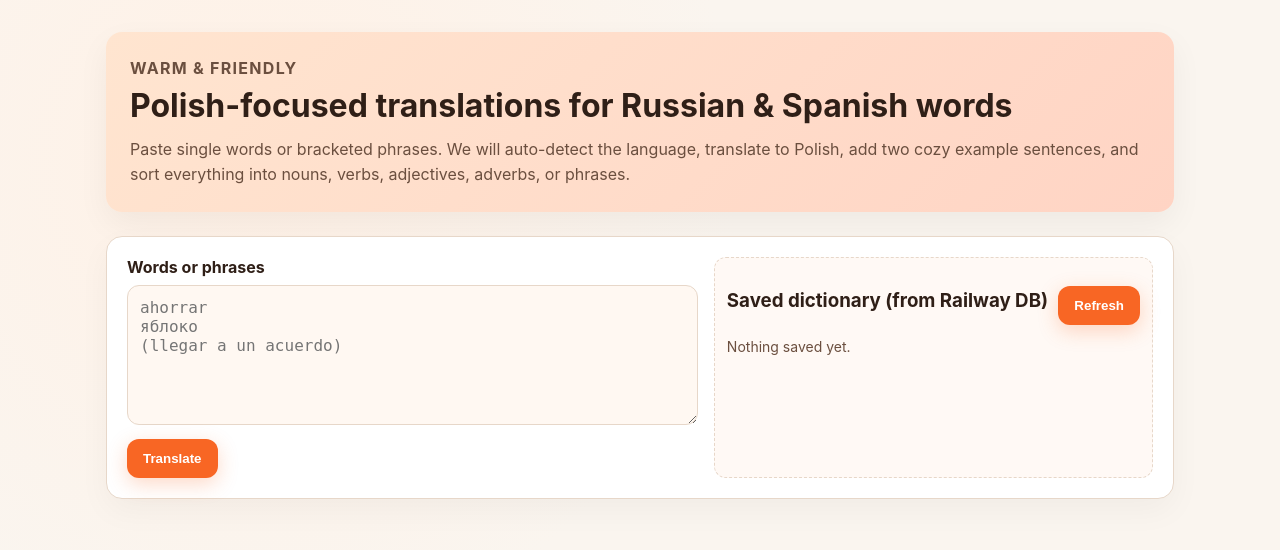
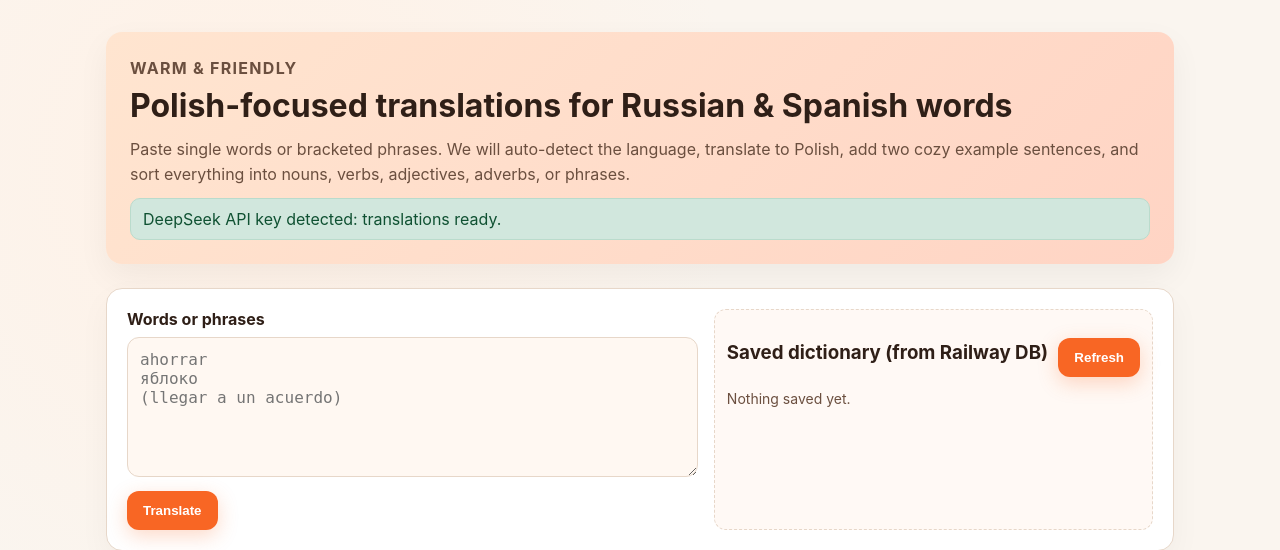
Before and after one commit to NadeNa720/oliwka_translater, a Flask app: page / in a window 1280 px wide. Shown: the top 550 px of the page. Run offline with Flask 3, Linux system fonts and the light colour scheme; data that the repository does not hold is empty.

Commit message:
Use DeepSeek only and show key status

```diff
--- a/app.py
+++ b/app.py
@@ -4,7 +4,6 @@ import re
 from typing import Dict, List
 
 import requests
-from deep_translator import GoogleTranslator
 from flask import Flask, jsonify, render_template, request
 from langdetect import detect
 from sqlalchemy import Column, Integer, String, create_engine
@@ -33,23 +32,10 @@ class WordEntry(Base):
 
 Base.metadata.create_all(bind=engine)
 
-# LibreTranslate endpoints (primary + fallbacks)
-_primary_endpoint = os.getenv("LIBRETRANSLATE_URL")
-LINGVA_ENDPOINT = os.getenv("LINGVA_ENDPOINT", "https://lingva.ml")
-GOOGLE_API_KEY = os.getenv("GOOGLE_TRANSLATE_API_KEY")
+# DeepSeek configuration
 DEEPSEEK_API_KEY = os.getenv("DEEPSEEK_API_KEY")
 DEEPSEEK_MODEL = os.getenv("DEEPSEEK_MODEL", "deepseek-chat")
 DEEPSEEK_BASE_URL = os.getenv("DEEPSEEK_BASE_URL", "https://api.deepseek.com")
-LIBRETRANSLATE_ENDPOINTS = [
-    endpoint
-    for endpoint in [
-        _primary_endpoint,
-        "https://translate.astian.org",
-        "https://libretranslate.de",
-        "https://translate.argosopentech.com",
-    ]
-    if endpoint
-]
 SUPPORTED_LANGS = {"ru", "es"}
 
 
@@ -91,13 +77,6 @@ def detect_any_language(text: str) -> str:
 
 
 def translate_text(text: str, source_lang: str = "auto", target_lang: str = "pl") -> str:
-    payload = {
-        "q": text,
-        "source": source_lang,
-        "target": target_lang,
-        "format": "text",
-    }
-
     detected_any = detect_any_language(text)
     # If source and target are the same (e.g., Polish helper sentences), avoid useless calls
     if (source_lang != "auto" and source_lang == target_lang) or (
@@ -105,128 +84,48 @@ def translate_text(text: str, source_lang: str = "auto", target_lang: str = "pl"
     ):
         return text
 
-    # Premium: DeepSeek API when a key is configured
-    if DEEPSEEK_API_KEY:
-        try:
-            src = source_lang if source_lang != "auto" else detected_any or "auto"
-            system_prompt = (
-                "You are a precise translation engine. Return only the translated text in Polish."
-            )
-            user_prompt = (
-                "Translate to Polish. If a source language is provided, respect it. "
-                f"Source language: {src}. Text: {text}"
-            )
-            response = requests.post(
-                f"{DEEPSEEK_BASE_URL}/v1/chat/completions",
-                headers={
-                    "Content-Type": "application/json",
-                    "Authorization": f"Bearer {DEEPSEEK_API_KEY}",
-                },
-                json={
-                    "model": DEEPSEEK_MODEL,
-                    "messages": [
-                        {"role": "system", "content": system_prompt},
-                        {"role": "user", "content": user_prompt},
-                    ],
-                    "temperature": 0.2,
-                    "max_tokens": 400,
-                },
-                timeout=20,
-            )
-            response.raise_for_status()
-            data = response.json()
-            translated = (
-                data.get("choices", [{}])[0]
-                .get("message", {})
-                .get("content", "")
-                .strip()
-            )
-            if translated:
-                return translated
-        except Exception as exc:
-            print(f"DeepSeek translation error for '{text}': {exc}")
+    if not DEEPSEEK_API_KEY:
+        return "(DeepSeek API key is not configured)"
 
-    # Primary: Official Google Translate API if an API key is present
-    if GOOGLE_API_KEY:
-        try:
-            params = {
-                "q": text,
-                "target": target_lang,
-                "format": "text",
-                "key": GOOGLE_API_KEY,
-            }
-            if source_lang != "auto":
-                params["source"] = source_lang
-            response = requests.post(
-                "https://translation.googleapis.com/language/translate/v2",
-                data=params,
-                timeout=15,
-            )
-            response.raise_for_status()
-            data = response.json()
-            translated = data.get("data", {}).get("translations", [{}])[0].get("translatedText", "")
-            if translated:
-                return translated
-        except Exception as exc:
-            print(f"Google API translation error for '{text}': {exc}")
-
-    # Secondary: Google via deep_translator (handles language auto-detect internally)
     try:
         src = source_lang if source_lang != "auto" else detected_any or "auto"
-        translated = GoogleTranslator(source=src, target=target_lang).translate(text)
+        system_prompt = (
+            "You are a precise translation engine. Return only the translated text in Polish."
+        )
+        user_prompt = (
+            "Translate to Polish. If a source language is provided, respect it. "
+            f"Source language: {src}. Text: {text}"
+        )
+        response = requests.post(
+            f"{DEEPSEEK_BASE_URL}/v1/chat/completions",
+            headers={
+                "Content-Type": "application/json",
+                "Authorization": f"Bearer {DEEPSEEK_API_KEY}",
+            },
+            json={
+                "model": DEEPSEEK_MODEL,
+                "messages": [
+                    {"role": "system", "content": system_prompt},
+                    {"role": "user", "content": user_prompt},
+                ],
+                "temperature": 0.2,
+                "max_tokens": 400,
+            },
+            timeout=20,
+        )
+        response.raise_for_status()
+        data = response.json()
+        translated = (
+            data.get("choices", [{}])[0]
+            .get("message", {})
+            .get("content", "")
+            .strip()
+        )
         if translated:
             return translated
     except Exception as exc:
-        print(f"Deep-translator Google error for '{text}': {exc}")
+        print(f"DeepSeek translation error for '{text}': {exc}")
 
-    # Next: Lingva (Google-compatible proxy with free public instances)
-    try:
-        src = source_lang if source_lang != "auto" else detected_any or "auto"
-        quoted = requests.utils.quote(text)
-        url = f"{LINGVA_ENDPOINT}/api/v1/{src}/{target_lang}/{quoted}"
-        response = requests.get(url, timeout=15)
-        response.raise_for_status()
-        data = response.json()
-        translated = data.get("translation") if isinstance(data, dict) else ""
-        if translated:
-            return translated
-    except Exception as exc:
-        print(f"Lingva translation error for '{text}': {exc}")
-
-    # Then: LibreTranslate instances
-    for endpoint in LIBRETRANSLATE_ENDPOINTS:
-        try:
-            response = requests.post(f"{endpoint}/translate", data=payload, timeout=15)
-            response.raise_for_status()
-            data = response.json()
-            translated = data.get("translatedText", "")
-            if translated:
-                return translated
-        except Exception as exc:
-            print(f"Translation error for '{text}' via {endpoint}: {exc}")
-            continue
-
-    # Fallback: MyMemory (free, public) to avoid full outages
-    try:
-        # MyMemory needs an explicit pair; it does not accept "auto". Prefer a detected
-        # language, fall back to English as a neutral default for better resilience.
-        src_guess = source_lang if source_lang != "auto" else detected_any
-        src = src_guess if isinstance(src_guess, str) and len(src_guess) == 2 else "en"
-        if src == target_lang:
-            return text
-        params = {"q": text, "langpair": f"{src}|{target_lang}"}
-        response = requests.get(
-            "https://api.mymemory.translated.net/get", params=params, timeout=15
-        )
-        response.raise_for_status()
-        data = response.json()
-        translated = data.get("responseData", {}).get("translatedText", "")
-        if translated:
-            return translated
-    except Exception as exc:
-        print(f"MyMemory fallback error for '{text}': {exc}")
-
-    # If all endpoints fail, return empty string so the UI can show a friendly message
     return ""
 
 
@@ -327,6 +226,11 @@ def index():
     return render_template("index.html")
 
 
+@app.get("/api/status")
+def status():
+    return jsonify({"deepseek_configured": bool(DEEPSEEK_API_KEY)})
+
+
 @app.post("/api/translate")
 def translate_route():
     payload = request.get_json(force=True)
--- a/requirements.txt
+++ b/requirements.txt
@@ -3,4 +3,3 @@ requests==2.32.3
 SQLAlchemy==2.0.38
 python-dotenv==1.0.1
 langdetect==1.0.9
-deep-translator==1.11.4
--- a/static/app.js
+++ b/static/app.js
@@ -3,6 +3,7 @@ const translateBtn = document.getElementById("translate-btn");
 const resultsEl = document.getElementById("results");
 const savedList = document.getElementById("saved-list");
 const refreshSavedBtn = document.getElementById("refresh-saved");
+const statusBanner = document.getElementById("status-banner");
 
 function createExampleBlock(example) {
   const wrapper = document.createElement("div");
@@ -106,6 +107,27 @@ async function loadSaved() {
   });
 }
 
+async function loadStatus() {
+  try {
+    const response = await fetch("/api/status");
+    const data = await response.json();
+    if (data.deepseek_configured) {
+      statusBanner.textContent = "DeepSeek API key detected: translations ready.";
+      statusBanner.classList.remove("warn", "muted");
+      statusBanner.classList.add("ok");
+    } else {
+      statusBanner.textContent =
+        "DeepSeek API key is NOT configured. Set DEEPSEEK_API_KEY in Railway/env so translations can run.";
+      statusBanner.classList.remove("ok");
+      statusBanner.classList.add("warn");
+    }
+  } catch (error) {
+    statusBanner.textContent = "Unable to check DeepSeek key status.";
+    statusBanner.classList.add("warn");
+  }
+}
+
 translateBtn.addEventListener("click", translate);
 refreshSavedBtn.addEventListener("click", loadSaved);
+loadStatus();
 loadSaved();
--- a/static/style.css
+++ b/static/style.css
@@ -51,6 +51,26 @@ body {
   font-weight: 700;
   color: var(--accent-strong);
   margin: 0 0 4px;
+}
+
+.status-banner {
+  margin-top: 10px;
+  padding: 10px 12px;
+  border-radius: 10px;
+  border: 1px solid var(--border);
+  background: #fff9f5;
+}
+
+.status-banner.ok {
+  color: #0f5132;
+  background: #d1e7dd;
+  border-color: #badbcc;
+}
+
+.status-banner.warn {
+  color: #8a6d3b;
+  background: #fff3cd;
+  border-color: #ffecb5;
 }
 
 .card {
--- a/templates/index.html
+++ b/templates/index.html
@@ -15,6 +15,7 @@
           <p>
             Paste single words or bracketed phrases. We will auto-detect the language, translate to Polish, add two cozy example sentences, and sort everything into nouns, verbs, adjectives, adverbs, or phrases.
           </p>
+          <div id="status-banner" class="status-banner muted">Checking DeepSeek key…</div>
         </div>
       </header>
 
```
Also changed, not shown: README.md.
